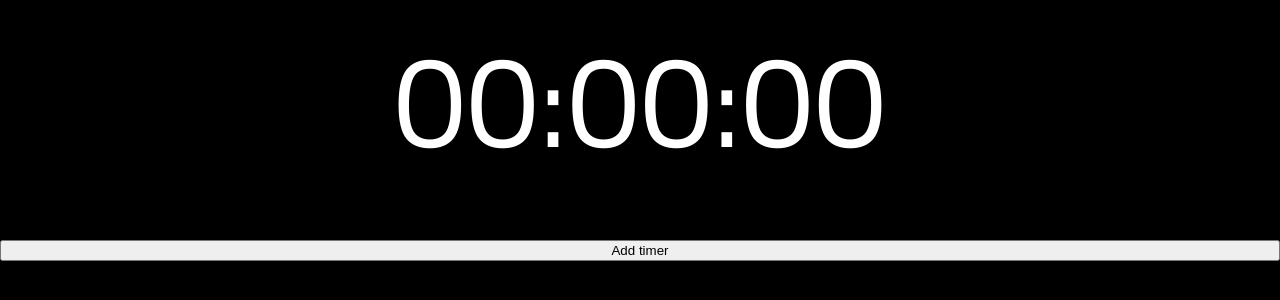
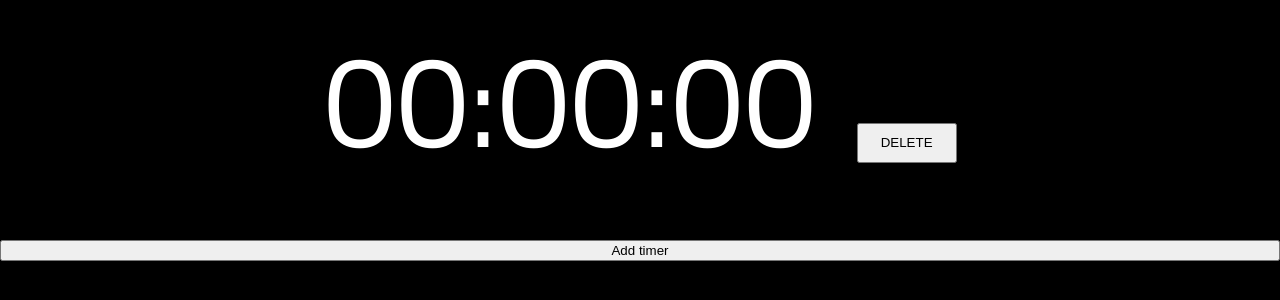
Before and after one commit to tchapeaux/improv-tryptique-timers, a React (Create React App) app: page / in a window 1280 px wide. Both pictures are taken after a click on the button "Add timer". Shown: the top 300 px of the page. Built offline with nearby package versions, Linux system fonts and the light colour scheme.

Commit message:
Add remove timer feature

```diff
--- a/src/App.css
+++ b/src/App.css
@@ -10,7 +10,8 @@ body {
   display: grid;
 }
 
-.button-stop {
+.button-stop,
+.button-delete {
   height: 5vh;
   width: 100px;
   margin-left: 5vh;
--- a/src/App.js
+++ b/src/App.js
@@ -19,13 +19,23 @@ class App extends PureComponent {
     }));
   };
 
+  onRemoveTimer = timer => {
+    this.setState(prevState => ({
+      timers: prevState.timers.filter(t => t !== timer)
+    }));
+  };
+
   render() {
     const { timers } = this.state;
 
     return (
       <div className="App">
         {timers.map((t, idx) => (
-          <TimerView key={idx} timer={t} />
+          <TimerView
+            key={idx}
+            onRemove={this.onRemoveTimer.bind(null, t)}
+            timer={t}
+          />
         ))}
         <button onClick={this.onAddTimer}>Add timer</button>
       </div>
--- a/src/Timer.jsx
+++ b/src/Timer.jsx
@@ -43,7 +43,8 @@ const MS_IN_HOUR = 1000 * 60 * 60;
 
 export class TimerView extends PureComponent {
   static propTypes = {
-    timer: PropTypes.instanceOf(Timer).isRequired
+    timer: PropTypes.instanceOf(Timer).isRequired,
+    onRemove: PropTypes.func.isRequired
   };
 
   constructor() {
@@ -70,7 +71,7 @@ export class TimerView extends PureComponent {
   }
 
   render() {
-    const { timer } = this.props;
+    const { onRemove, timer } = this.props;
 
     const ms = timer.getCurrentTime();
 
@@ -99,6 +100,9 @@ export class TimerView extends PureComponent {
             RESET
           </button>
         ) : null}
+        <button className="button-delete" onClick={onRemove}>
+          DELETE
+        </button>
       </div>
     );
   }
```
